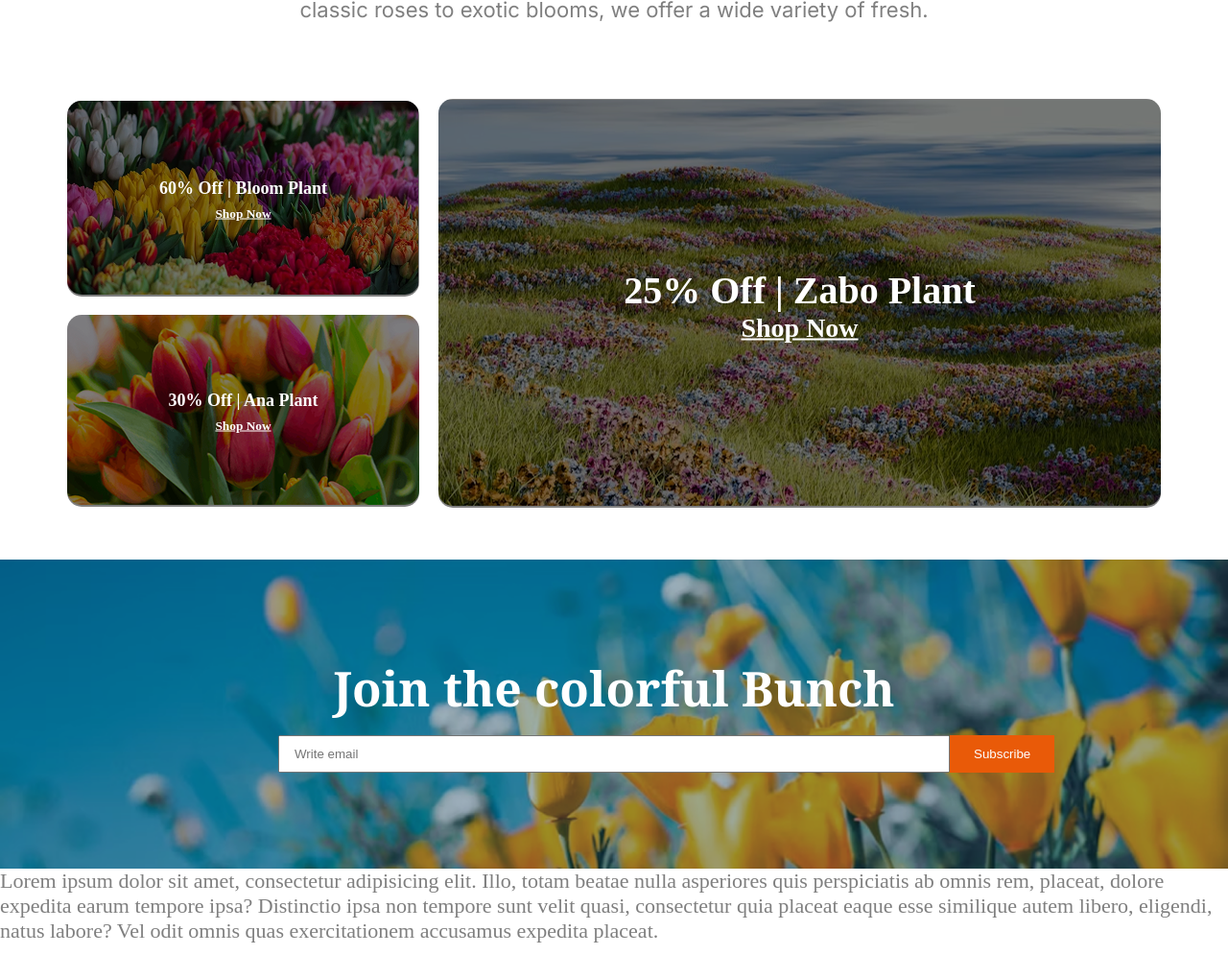
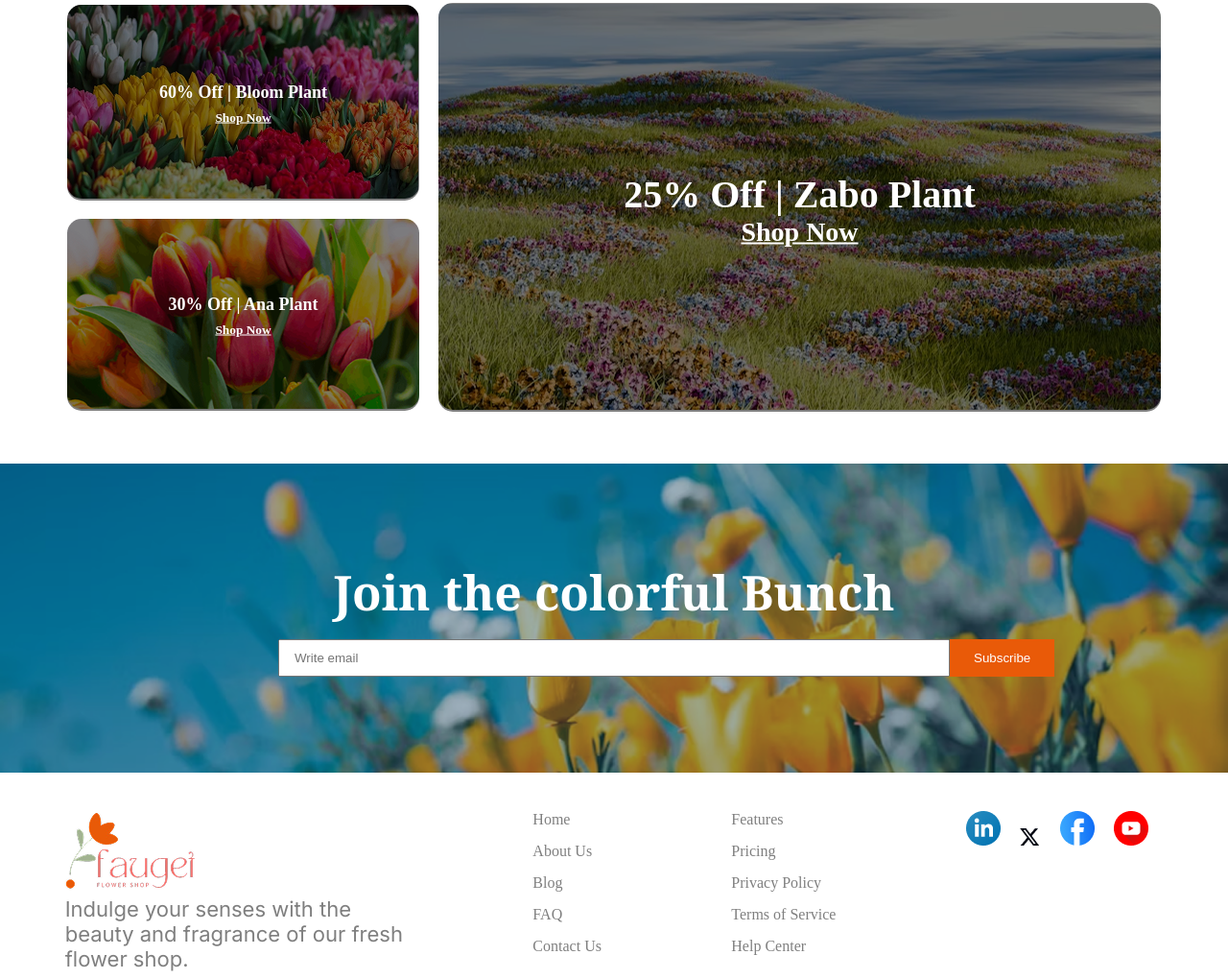
Before and after one commit to mirajulbHero/my-first-responsive-website, a plain HTML site: page index.html in a window 1280 px wide. Shown: the part 2807-3827 px from the top of the page at 96% size. Before the commit the page ends 3790 px from the top, so only its background shows below. Drawn offline with Linux system fonts and the light colour scheme.

Commit message:
finaly my responsive website done

```diff
--- a/css/style.css
+++ b/css/style.css
@@ -156,7 +156,7 @@ p {
 
 .flower-lover {
     max-width: 1140px;
-    margin: 200px auto;
+    margin: 150px auto;
     position: relative;
 }
 .flower-lover .bage-img {
@@ -302,6 +302,7 @@ p {
     text-align: center;
     padding: 100px 0;
     margin-top: 50px;
+    overflow: hidden;
 }
 .scerch-possition {
     position: relative;
@@ -332,6 +333,26 @@ p {
     color: white;
     margin-right: 0;
 
+}
+
+/* footer area style */
+.footer-area {
+    display: flex;
+    justify-content:space-around;
+    margin-top: 40px;
+    overflow: hidden;
+}
+.footer-menu-area li,
+.footer-feature-area li {
+    list-style: none;
+    margin-bottom: 15px;
+    font-size: 16px;
+}
+.footer-menu-area li:nth-child(5){
+    padding-bottom: 10px;
+}
+.footer-area .social-img img {
+    margin-right: 15px;
 }
 
 
@@ -439,6 +460,13 @@ p {
 
     }
 
+    /* footer area media query */
+    .footer-area {
+        flex-direction: column;
+        padding-left: 15px;
+        padding-bottom: 25px;
+    }
+
 
 
 }
--- a/index.html
+++ b/index.html
@@ -181,9 +181,37 @@
             </div>
 
         </section>
-        Lorem ipsum dolor sit amet, consectetur adipisicing elit. Illo, totam beatae nulla asperiores quis perspiciatis ab omnis rem, placeat, dolore expedita earum tempore ipsa? Distinctio ipsa non tempore sunt velit quasi, consectetur quia placeat eaque esse similique autem libero, eligendi, natus labore? Vel odit omnis quas exercitationem accusamus expedita placeat.
 
-
-
+        <!-- fotter are start -->
+         <footer class="footer-area">
+            <div class="logo-footer">
+                <img src="images/logo.png" alt="logo">
+                <p>Indulge your senses with the <br> beauty and fragrance of our fresh <br> flower shop. </p>
+            </div>
+            <div class="footer-menu-area">
+                <ul>
+                    <li>Home</li>
+                    <li>About Us</li>
+                    <li>Blog</li>
+                    <li>FAQ</li>
+                    <li>Contact Us</li>
+                </ul>
+            </div>
+            <div class="footer-feature-area">
+                <ul>
+                    <li>Features</li>
+                    <li>Pricing</li>
+                    <li>Privacy Policy</li>
+                    <li>Terms of Service</li>
+                    <li>Help Center</li>
+                </ul>
+            </div>
+            <div class="social-img">
+                <img src="images/icon-linkedin.png" alt="linkedin-img">
+                <img src="images/icon-twitter.png" alt="twitter-img">
+                <img src="images/icon-facebook.png" alt="facebook-img">
+                <img src="images/icon-youtube.png" alt="youtube-img">
+            </div>
+        </foote>
 </body>
 </html>
```
